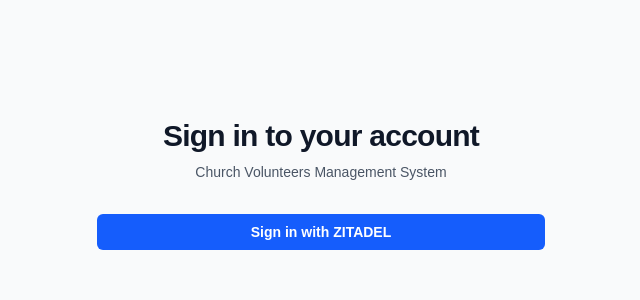
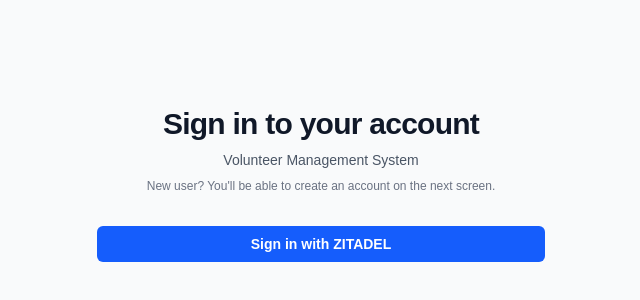
Before and after one commit to mathemusician/church-volunteers, a Next.js app in the folder apps/web/: page /signin in a window 1280 px wide. Shown: the part 228-528 px from the top of the page, without its empty margins (319-959 px from the left). Built offline with nearby package versions, Linux system fonts and the light colour scheme; no server answers.

Commit message:
Rebrand from 'Church Volunteers' to 'Volunteers'
- Update app name across all user-facing pages
- Update config files and package.json
- Update README documentation
- Simplify branding to be more general-purpose

```diff
--- a/apps/web/src/app/dashboard/page.tsx
+++ b/apps/web/src/app/dashboard/page.tsx
@@ -48,7 +48,7 @@
             <div className="flex">
               <div className="flex flex-shrink-0 items-center">
                 <div className="flex flex-col">
-                  <h1 className="text-xl font-bold text-gray-900">Church Volunteers</h1>
+                  <h1 className="text-xl font-bold text-gray-900">Volunteers</h1>
                   {userEmail && <p className="text-sm text-gray-600">{currentOrg?.name}</p>}
                 </div>
               </div>
--- a/apps/web/src/app/page.tsx
+++ b/apps/web/src/app/page.tsx
@@ -27,7 +27,7 @@
 
           {/* Title */}
           <h1 className="text-5xl sm:text-6xl font-bold bg-gradient-to-r from-blue-600 to-purple-600 bg-clip-text text-transparent mb-6">
-            Church Volunteers
+            Volunteers
           </h1>
 
           {/* Subtitle */}
--- a/apps/web/src/app/signin/page.tsx
+++ b/apps/web/src/app/signin/page.tsx
@@ -16,8 +16,9 @@
           <h2 className="mt-6 text-center text-3xl font-bold tracking-tight text-gray-900">
             Sign in to your account
           </h2>
-          <p className="mt-2 text-center text-sm text-gray-600">
-            Church Volunteers Management System
+          <p className="mt-2 text-center text-sm text-gray-600">Volunteer Management System</p>
+          <p className="mt-2 text-center text-xs text-gray-500">
+            New user? You'll be able to create an account on the next screen.
           </p>
         </div>
         <form
--- a/package.json
+++ b/package.json
@@ -1,8 +1,8 @@
 {
-  "name": "church-volunteers",
+  "name": "volunteers",
   "version": "1.0.0",
   "private": true,
-  "description": "A modern volunteer management system for churches",
+  "description": "A modern volunteer management system",
   "workspaces": [
     "apps/*",
     "packages/*"
--- a/packages/config/index.ts
+++ b/packages/config/index.ts
@@ -1,8 +1,8 @@
 // Shared configuration for the Church Volunteers application
 
 export const APP_CONFIG = {
-  name: 'Church Volunteers',
-  description: 'A modern volunteer management system for churches',
+  name: 'Volunteers',
+  description: 'A modern volunteer management system',
   version: '1.0.0',
 } as const;
 
```
Also changed, not shown: 2 other files (tests, documents, lock files or other folders).
